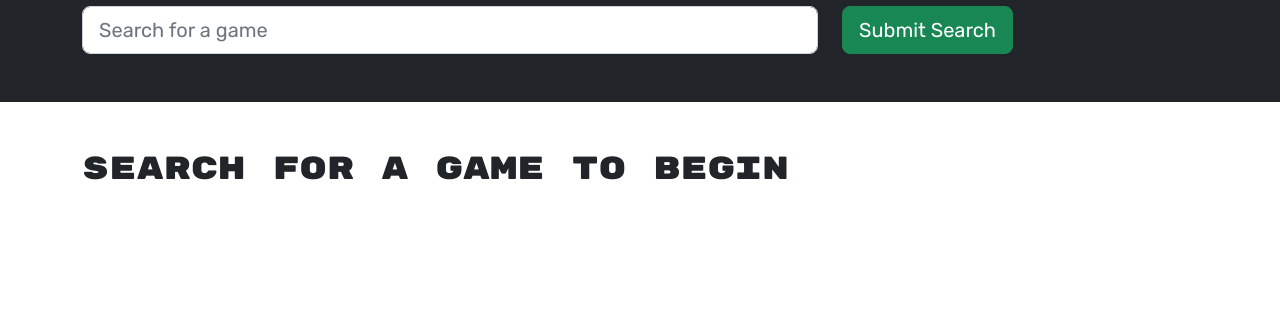
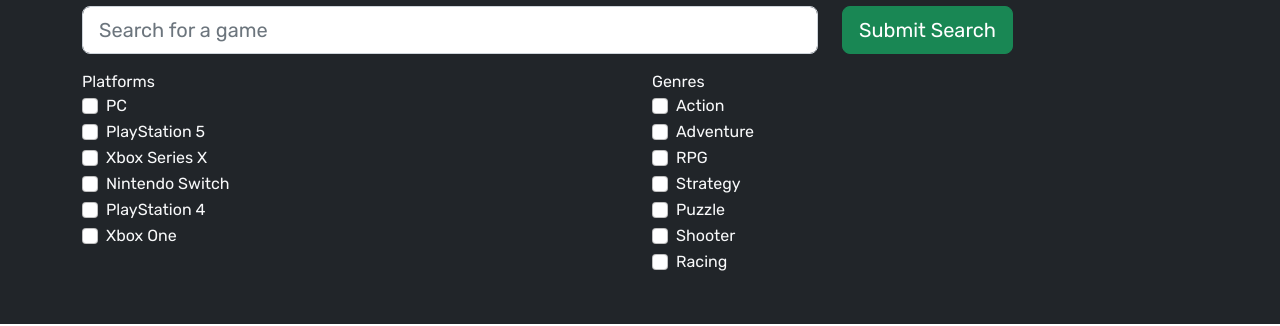
Before and after one commit to mikematics22800/Gamerbase, a React (Vite) app in the folder client/: page / in a window 1280 px wide. Shown: the part 154-480 px from the top of the page. Built offline with nearby package versions, Linux system fonts and the light colour scheme; no server answers.

Commit message:
added filter forms and state setters in SearchGames.jsx, added no cors mode to fetch requests in API.js

```diff
--- a/client/src/pages/SearchGames.jsx
+++ b/client/src/pages/SearchGames.jsx
@@ -1,17 +1,8 @@
-// TO DO (Jean and Rashawn): add menu with options to filter games by platforms and genres listed in excel sheet
-// TO DO (Dave and Daved): edit gameData at line 51 to return name, image, platform, rating, genre, and description
 import { useState, useEffect } from 'react';
-import {
-  Container,
-  Col,
-  Form,
-  Button,
-  Card,
-  Row
-} from 'react-bootstrap';
+import { Container, Col, Form, Button, Card, Row } from 'react-bootstrap';
 import Auth from '../utils/auth';
 import { saveGameIds, getSavedGameIds } from '../utils/localStorage';
-import { searchGames } from '../utils/API';
+import { searchGames, getGameDetail } from '../utils/API';
 import { useMutation } from '@apollo/client';
 import { SAVE_GAME } from '../utils/mutations';
 
@@ -20,6 +11,11 @@ const SearchGames = () => {
   const [searchedGames, setSearchedGames] = useState([]);
   // create state for holding our search field data
   const [searchInput, setSearchInput] = useState('');
+  // genreIds set to all by default
+  const [genreIds, setGenreIds] = useState([]);
+  // platforms set to all modern platforms by default
+  const [platformIds, setPlatformIds] = useState([1, 4, 7, 14, 18, 187]);
+
 
   // create state to hold saved gameId values
   const [savedGameIds, setSavedGameIds] = useState(getSavedGameIds());
@@ -29,38 +25,15 @@ const SearchGames = () => {
   // set up useEffect hook to save `savedGameIds` list to localStorage on component unmount
   useEffect(() => {
     return () => saveGameIds(savedGameIds);
-  });
+  }, [savedGameIds]);
 
   // create method to search for games and set state on form submit
   const handleFormSubmit = async (event) => {
     event.preventDefault();
-
-    if (!searchInput) {
-      return false;
-    }
-
     try {
-      const response = await searchGames(searchInput);
-
-      if (!response.ok) {
-        throw new Error('something went wrong!');
-      }
-
-      const { items } = await response.json();
-// TO DO (Dave and Daved): edit gameData at line 51 to return name, image, platform, rating, genre, and description
-
-      const gameData = items.map((game) => ({
-        gameId: game.id,
-        name: game.name,
-        image: game.image,
-        platform: game.platform,
-        rating: game.rating,
-        genre: game.genre,
-        description: game.description
-      }));
-
-      setSearchedGames(gameData);
-      setSearchInput('');
+      const response = await searchGames({ query: searchInput, platforms: platformIds.toString(), genres: genreIds.toString() });
+      const data = await response.json();
+      console.log(data);
     } catch (err) {
       console.error(err);
     }
@@ -92,6 +65,20 @@ const SearchGames = () => {
     }
   };
 
+  const handleGenreChange = (event) => {
+    const value = event.target.value;
+    if (!genreIds.includes(value)) {
+      setGenreIds([...genreIds, value]);
+    }
+  };
+
+  const handlePlatformChange = (event) => {
+    const value = event.target.value;
+    if (!platformIds.includes(value)) {
+      setPlatformIds([...platformIds, value]);
+    }
+  };
+
   return (
     <>
       <div className="text-light bg-dark p-5">
@@ -101,6 +88,7 @@ const SearchGames = () => {
             <Row>
               <Col xs={12} md={8}>
                 <Form.Control
+                  className='mb-3'
                   name='searchInput'
                   value={searchInput}
                   onChange={(e) => setSearchInput(e.target.value)}
@@ -114,11 +102,94 @@ const SearchGames = () => {
                   Submit Search
                 </Button>
               </Col>
+              <Col>
+                <label>Platforms</label>
+                <Form.Check
+                  type='checkbox'
+                  label='PC'
+                  value='4'
+                  onChange={handlePlatformChange}
+                />
+                <Form.Check
+                  type='checkbox'
+                  label='PlayStation 5'
+                  value='187'
+                  onChange={handlePlatformChange}
+                />
+                <Form.Check
+                  type='checkbox'
+                  label='Xbox Series X'
+                  value='186'
+                  onChange={handlePlatformChange}
+                />
+                <Form.Check
+                  type='checkbox'
+                  label='Nintendo Switch'
+                  value='7'
+                  onChange={handlePlatformChange}
+                />
+                <Form.Check
+                  type='checkbox'
+                  label='PlayStation 4'
+                  value='18'
+                  onChange={handlePlatformChange}
+                />
+                <Form.Check
+                  type='checkbox'
+                  label='Xbox One'
+                  value='1'
+                  onChange={handlePlatformChange}
+                />
+              </Col>
+              <Col>
+                <label>Genres</label>
+                <Form.Check
+                  type='checkbox'
+                  label='Action'
+                  value='4'
+                  onChange={handleGenreChange}
+                />
+                <Form.Check
+                  type='checkbox'
+                  label='Adventure'
+                  value='3'
+                  onChange={handleGenreChange}
+                />
+                <Form.Check
+                  type='checkbox'
+                  label='RPG'
+                  value='5'
+                  onChange={handleGenreChange}
+                />
+                <Form.Check
+                  type='checkbox'
+                  label='Strategy'
+                  value='10'
+                  onChange={handleGenreChange}
+                />
+                <Form.Check
+                  type='checkbox'
+                  label='Puzzle'
+                  value='7'
+                  onChange={handleGenreChange}
+                />
+                <Form.Check
+                  type='checkbox'
+                  label='Shooter'
+                  value='2'
+                  onChange={handleGenreChange}
+                />
+                <Form.Check
+                  type='checkbox'
+                  label='Racing'
+                  value='1'
+                  onChange={handleGenreChange}
+                />
+              </Col>
             </Row>
           </Form>
         </Container>
       </div>
-
       <Container>
         <h2 className='pt-5'>
           {searchedGames.length
--- a/client/src/utils/API.js
+++ b/client/src/utils/API.js
@@ -1,7 +1,13 @@
+const key = import.meta.env.VITE_RAWG_API_KEY;
+
 export const searchGames = ({query, platforms, genres}) => {
-  return fetch(`https://api.rawg.io/api/games?key=${import.meta.env.VITE_RAWG_API_KEY}&search=${query}&parent_platforms=${platforms}&genres=${genres}`);
+  return fetch(`https://api.rawg.io/api/games?key=${key}&search=${query}&platforms=${platforms}&genres=${genres}`, {
+    mode: 'no-cors'
+  });
 };
 
 export const getGameDetail = (gameId) => {
-  return fetch(`https://api.rawg.io/api/games/${gameId}?key=${import.meta.env.VITE_RAWG_API_KEY}`);
+  return fetch(`https://api.rawg.io/api/games/${gameId}?key=${key}`, {
+    mode: 'no-cors'
+  });
 };
```
Also changed, not shown: 2 other files (tests, documents, lock files or other folders).
